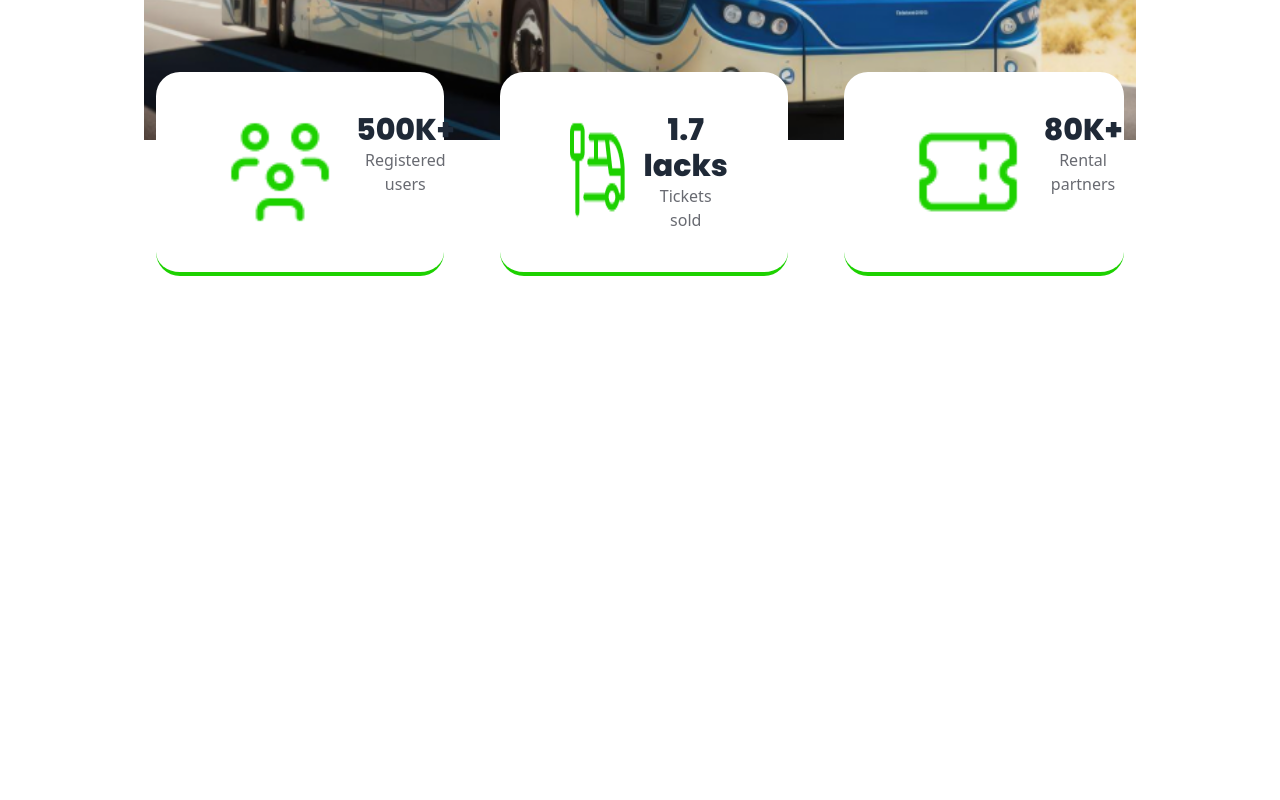
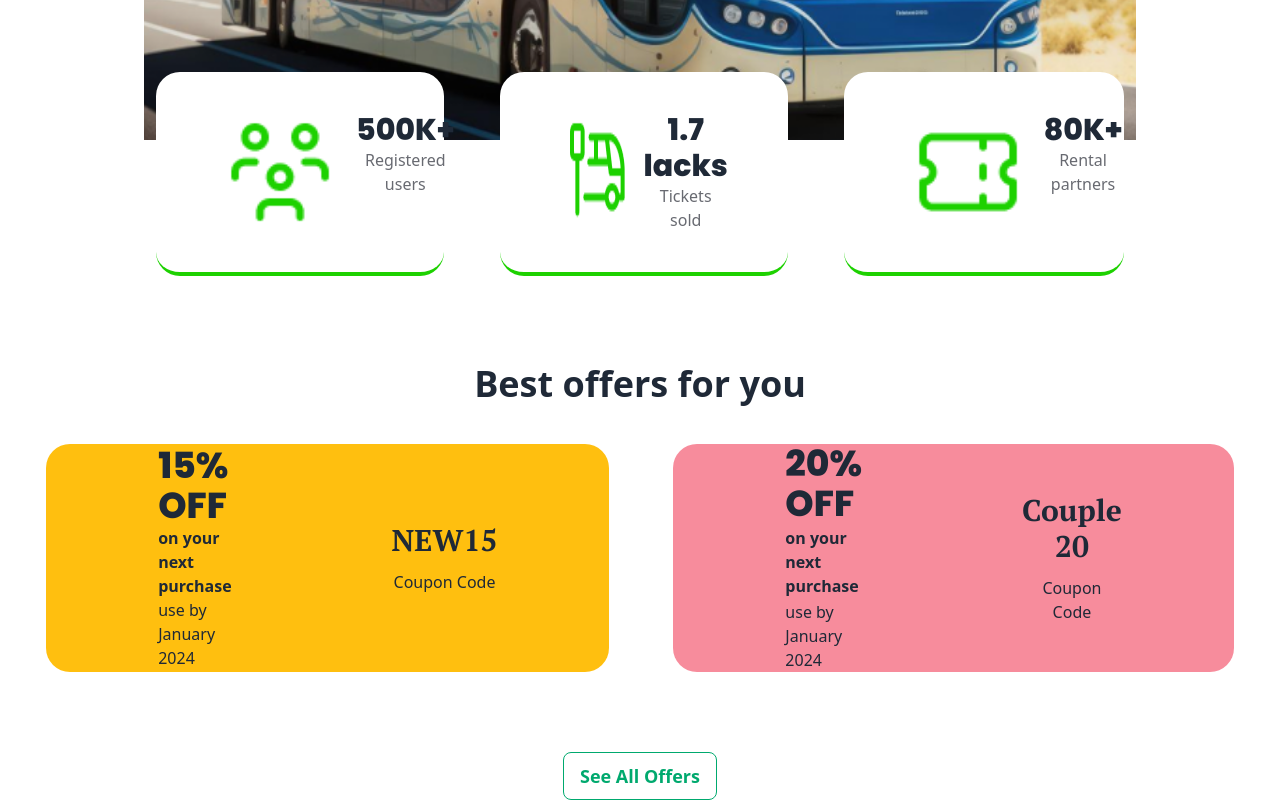
Before and after one commit to afrinbhuiyan/smart-ticketing-website, a plain HTML site: page index.html in a window 1280 px wide. Shown: the part 776-1576 px from the top of the page. Before the commit the page ends 1072 px from the top, so only its background shows below. Drawn offline with nearby package versions, Linux system fonts and the light colour scheme.

Commit message:
add the second section

```diff
--- a/index.html
+++ b/index.html
@@ -99,8 +99,35 @@
 </div>
        </section>
        <!-- second section -->
-        <section>
-
+        <section class="mt-10 lg:mt-56">
+            <h1  class="text-4xl font-bold text-center">Best offers for you</h1>
+            <div class="flex flex-col lg:flex-row justify-center gap-16 mt-10">
+              <div class="flex bg-[#FFBF0F] px-3 lg:px-28 lg:gap-20 rounded-3xl">
+                <div  class="flex flex-col justify-center gap-[2]">
+                <h1 class="text-4xl poppins-extrabold">15% OFF</h1>
+                <p class="font-semibold">on your next purchase</p>
+                <p class="font-light">use by January 2024</p>
+                </div>
+                <div><img src="images/cupon-devider.png" alt=""></div>
+                <div class="text-center flex flex-col justify-center gap-3">
+                 <h3 class="text-3xl font-semibold pt-serif-bold ">NEW15</h3>
+                 <p class="font-light">Coupon Code</p>
+                </div>
+             </div>
+             <div class="flex bg-[#F78C9C] px-3 lg:px-28 lg:gap-20 rounded-3xl">
+              <div class="flex flex-col justify-center gap-[2px]">
+                 <h1 class="text-4xl poppins-extrabold">20% OFF</h1>
+                 <p class="font-semibold">on your next purchase</p>
+                 <p class="font-light">use by January 2024</p>
+                 </div>
+                 <div><img src="images/cupon-devider.png" alt=""></div>
+                 <div class="text-center flex flex-col justify-center gap-3">
+                   <h3 class="text-3xl font-semibold pt-serif-bold ">Couple 20</h3>
+                   <p class="font-light">Coupon Code</p>
+                 </div>
+             </div>
+            </div>
+            <div class="flex justify-center mt-5 lg:mt-20"><button class="btn btn-outline btn-success text-[18px]">See All Offers</button></div>
         </section>
     </main>
     <footer>
--- a/styles/styles.css
+++ b/styles/styles.css
@@ -1,5 +1,7 @@
 
 @import url('https://fonts.googleapis.com/css2?family=Anton&family=Manrope:wght@200..800&family=Poppins:ital,wght@0,100;0,200;0,300;0,400;0,500;0,600;0,700;0,800;0,900;1,100;1,200;1,300;1,400;1,500;1,600;1,700;1,800;1,900&display=swap');
+
+@import url('https://fonts.googleapis.com/css2?family=Anton&family=Manrope:wght@200..800&family=PT+Serif:ital,wght@0,400;0,700;1,400;1,700&family=Poppins:ital,wght@0,100;0,200;0,300;0,400;0,500;0,600;0,700;0,800;0,900;1,100;1,200;1,300;1,400;1,500;1,600;1,700;1,800;1,900&display=swap');
 
 .poppins-regular {
     font-family: "Poppins", serif;
@@ -18,3 +20,8 @@
     background-repeat: no-repeat;
     height: 35rem;
   } */
+  .pt-serif-bold {
+    font-family: "PT Serif", serif;
+    font-weight: 700;
+    font-style: normal;
+  }
```
